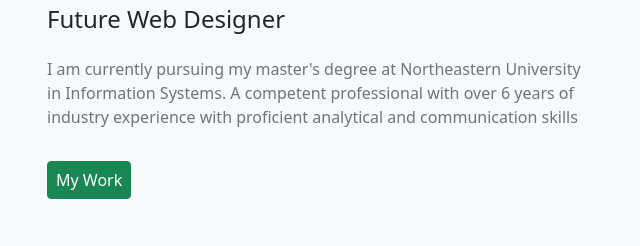
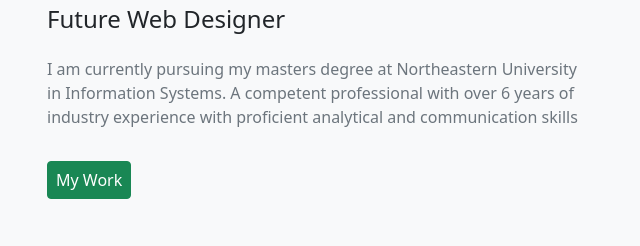
Before and after one commit to bharadwaj-ni/bharadwaj-ni.github.io, a plain HTML site: page index.html in a window 1280 px wide. Shown: the part 343-589 px from the top of the page, 35-675 px from the left. Drawn offline with Linux system fonts and the light colour scheme.

Commit message:
portfolio_aboutmechanges

```diff
--- a/index.html
+++ b/index.html
@@ -48,7 +48,7 @@
             <p class="text-muted mb-1 fs-5">Hey there! I'm</p>
             <h2 class="text-success fs-1 fw-bold">Niveditha Bharadwaj</h2>
             <h1 class="fs-4">Future Web Designer</h1>
-            <p class="mt-4 text-muted"> I am currently pursuing my master's degree at Northeastern University in
+            <p class="mt-4 text-muted"> I am currently pursuing my masters degree at Northeastern University in
               Information Systems.
               A competent professional with over 6 years of industry experience with proficient analytical and
               communication skills</p>
```
